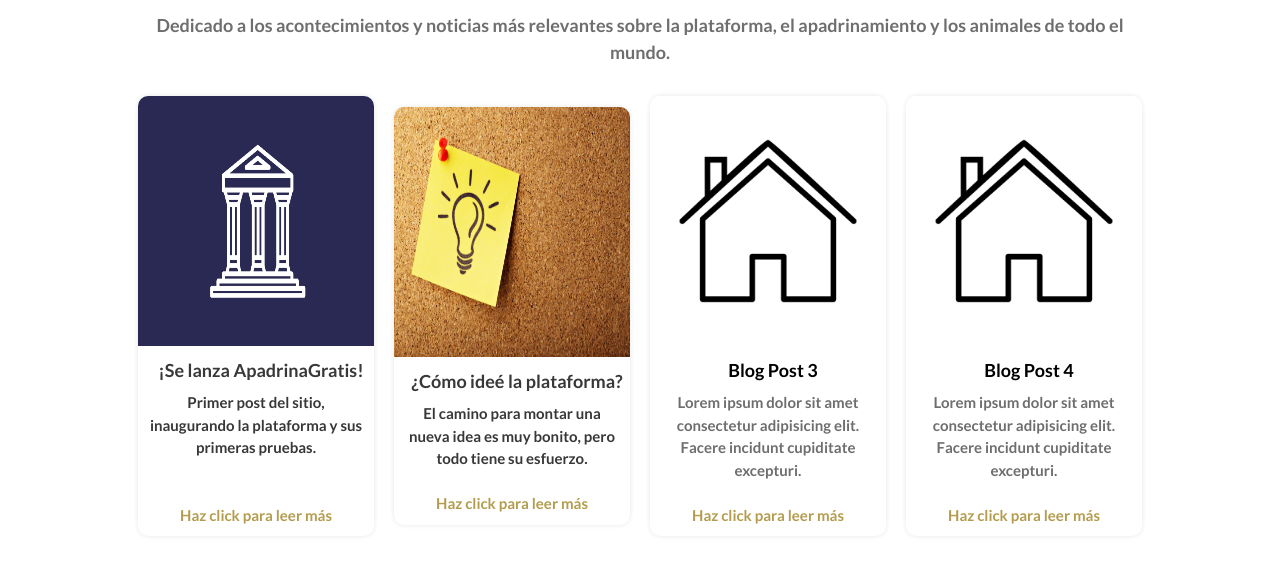
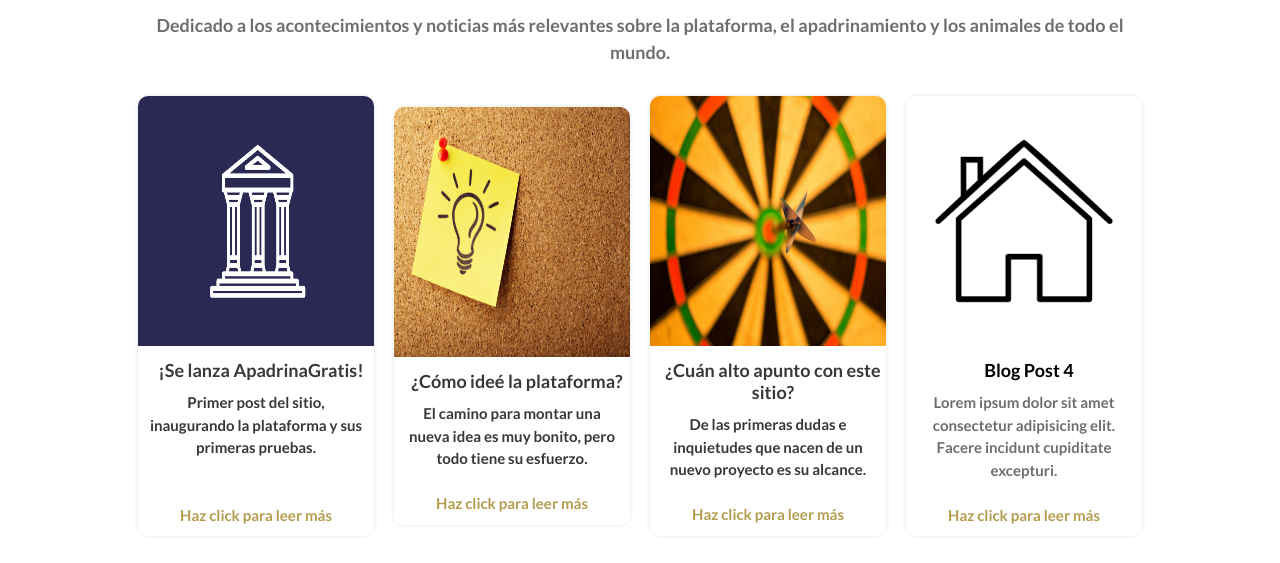
Before and after one commit to sanguino09/ApadrinaGratis, a plain HTML site: page blog.html in a window 1280 px wide. Shown: the part 87-650 px from the top of the page. Drawn offline with Linux system fonts and the light colour scheme.

Commit message:
Add files via upload

```diff
--- a/blog.html
+++ b/blog.html
@@ -167,7 +167,9 @@
               <p>
                 Primer post del sitio, inaugurando la plataforma y sus primeras
                 pruebas. <br /><br /><br />
-                <a style="color: #b39c4d" href="./blog1.html">Haz click para leer más</a>
+                <a style="color: #b39c4d" href="./blog1.html"
+                  >Haz click para leer más</a
+                >
               </p>
             </div>
           </a>
@@ -178,22 +180,26 @@
               <p>
                 El camino para montar una nueva idea es muy bonito, pero todo
                 tiene su esfuerzo.<br /><br />
-                <a style="color: #b39c4d" href="./blog2.html">Haz click para leer más</a>
+                <a style="color: #b39c4d" href="./blog2.html"
+                  >Haz click para leer más</a
+                >
               </p>
             </div></a
           >
-          <div class="card">
-            <img src="images/multimedia.webp" alt="fotoBlog" />
-            <h4>Blog Post 3</h4>
+          <a href="./blog3.html"
+            ><div class="card">
+              <img src="images/darts.webp" alt="fotoBlog" />
+              <h4>¿Cuán alto apunto con este sitio?</h4>
               <p>
-              Lorem ipsum dolor sit amet consectetur adipisicing elit. Facere
-              incidunt cupiditate excepturi.
+                De las primeras dudas e inquietudes que nacen de un nuevo
+                proyecto es su alcance.
                 <br /><br />
                 <a style="color: #b39c4d" href="./blog3.html"
                   >Haz click para leer más</a
                 >
               </p>
-          </div>
+            </div></a
+          >
           <div class="card">
             <img src="images/multimedia.webp" alt="fotoBlog" />
             <h4>Blog Post 4</h4>
```
Lines whose indentation alone changed are shown as unchanged.
